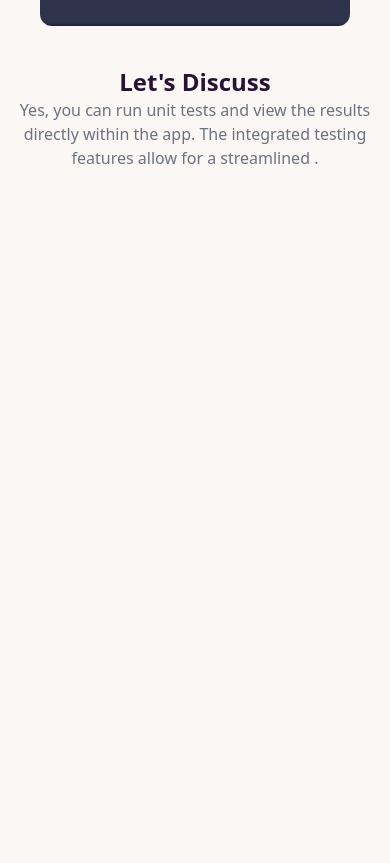
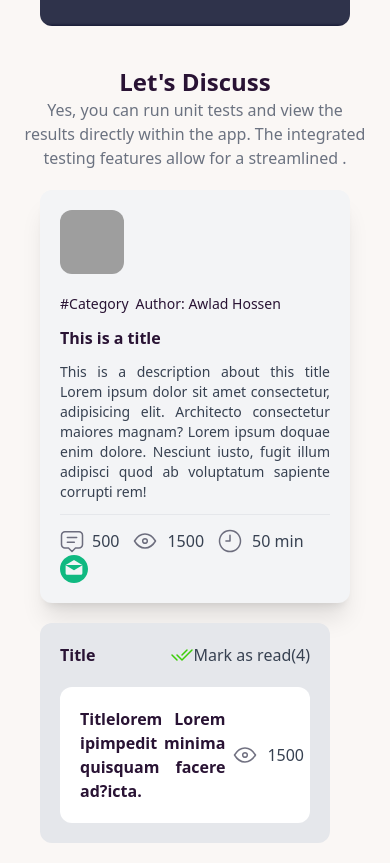
Before and after one commit to Md-Nur/retro-forum, a plain HTML site: page index.html in a window 390 px wide. Shown: the part 628-1491 px from the top of the page. Before the commit the page ends 844 px from the top, so only its background shows below. Drawn offline with nearby package versions, Linux system fonts and the light colour scheme; grey boxes are pictures that could not be loaded.

Commit message:
all post frontend part done with responsive

```diff
--- a/index.html
+++ b/index.html
@@ -30,7 +30,7 @@
         <div class="tooltip tooltip-bottom hidden md:flex" data-tip="Flag">
           <button class="btn"><img src="./icons/flag.svg" /></button>
         </div>
-        <button class="btn btn-primary">Sign In</button>
+        <button class="btn bg-blue-800 text-white font-bold">Sign In</button>
       </div>
     </nav>
 
@@ -60,7 +60,9 @@
               </div>
             </div>
             <div class="indicator">
-              <button class="btn join-item btn-primary">Search</button>
+              <button class="btn join-item bg-blue-800 text-white">
+                Search
+              </button>
             </div>
           </div>
         </div>
@@ -80,12 +82,83 @@
     </div>
 
     <!-- Lets Discuss Section  -->
-    <section class="text-center">
+    <section class="text-center m-5">
       <h3 class="text-2xl font-bold">Let&apos;s Discuss</h3>
       <p class="max-w-[700px] text-gray-500 mx-auto">
         Yes, you can run unit tests and view the results directly within the
         app. The integrated testing features allow for a streamlined .
       </p>
+
+      <div class="grid grid-cols-1 lg:grid-cols-3 m-5 gap-5">
+        <div class="col-span-2">
+          <div
+            class="flex rounded-xl shadow-xl p-5 bg-gray-100 hover:bg-blue-50 w-full gap-5 flex-wrap"
+          >
+            <div class="avatar">
+              <div class="w-16 h-16 rounded-xl">
+                <img
+                  src="https://daisyui.com/images/stock/photo-1534528741775-53994a69daeb.jpg"
+                />
+              </div>
+            </div>
+            <div class="text-justify space-y-3">
+              <p class="text-sm">
+                #Category &MediumSpace;<span>Author: Awlad Hossen</span>
+              </p>
+              <h3 class="font-bold text-justify">This is a title</h3>
+              <p class="text-sm text-gray-700">
+                This is a description about this title Lorem ipsum dolor sit
+                amet consectetur, adipisicing elit. Architecto consectetur
+                maiores magnam? Lorem ipsum doquae enim dolore. Nesciunt iusto,
+                fugit illum adipisci quod ab voluptatum sapiente corrupti rem!
+              </p>
+              <hr />
+              <div class="flex justify-between flex-wrap">
+                <div class="flex gap-3">
+                  <p
+                    class="flex gap-2 justify-center items-center text-gray-700"
+                  >
+                    <img src="./icons/comment.svg" />500
+                  </p>
+                  <p
+                    class="flex gap-2 justify-center items-center text-gray-700"
+                  >
+                    <img src="./icons/eye.svg" />1500
+                  </p>
+                  <p
+                    class="flex gap-2 justify-center items-center text-gray-700"
+                  >
+                    <img src="./icons/clock.svg" />50 min
+                  </p>
+                </div>
+                <button id="read"><img src="./icons/read.svg" /></button>
+              </div>
+            </div>
+          </div>
+        </div>
+        <div class="bg-gray-200 rounded-xl p-5">
+          <div class="flex justify-between mb-5">
+            <h4 class="font-bold">Title</h4>
+            <p class="text-gray-700 flex justify-center items-center">
+              <img src="./icons/done.svg" />Mark as read <span>(4)</span>
+            </p>
+          </div>
+          <div
+            class="flex text-justify items-center gap-5 p-5 bg-white rounded-xl"
+          >
+            <h5 class="font-bold">
+              Titlelorem Lorem ipimpedit minima quisquam facere ad?icta.
+            </h5>
+            <p
+              class="flex gap-2 justify-center items-center text-gray-700 w-20"
+            >
+              <img src="./icons/eye.svg" />1500
+            </p>
+          </div>
+        </div>
+      </div>
     </section>
+
+    <script src="./script.js"></script>
   </body>
 </html>
--- /dev/null
+++ b/script.js
@@ -0,0 +1 @@
+console.log("Hello world!");
```
Also changed, not shown: icons/clock.svg (added), icons/comment.svg (added), icons/done.svg (added), icons/eye.svg (added), icons/read.svg (added).
